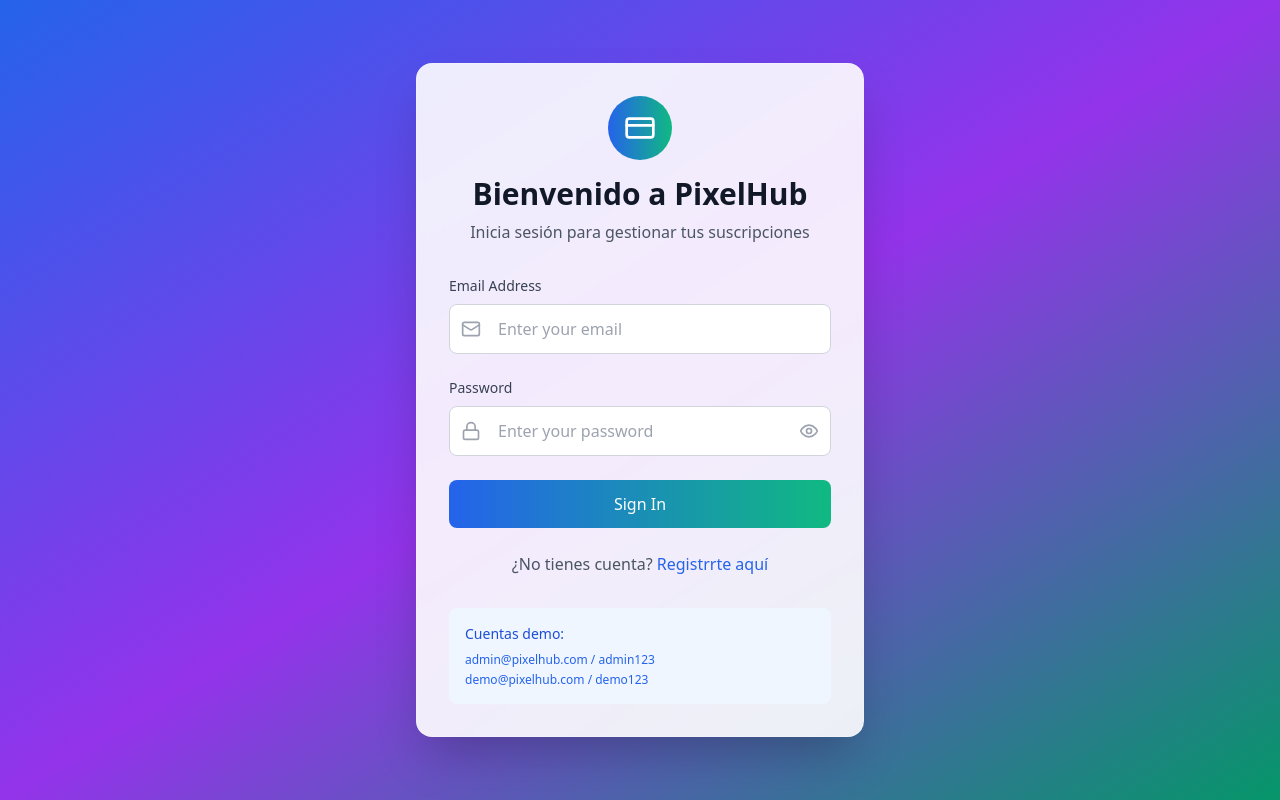
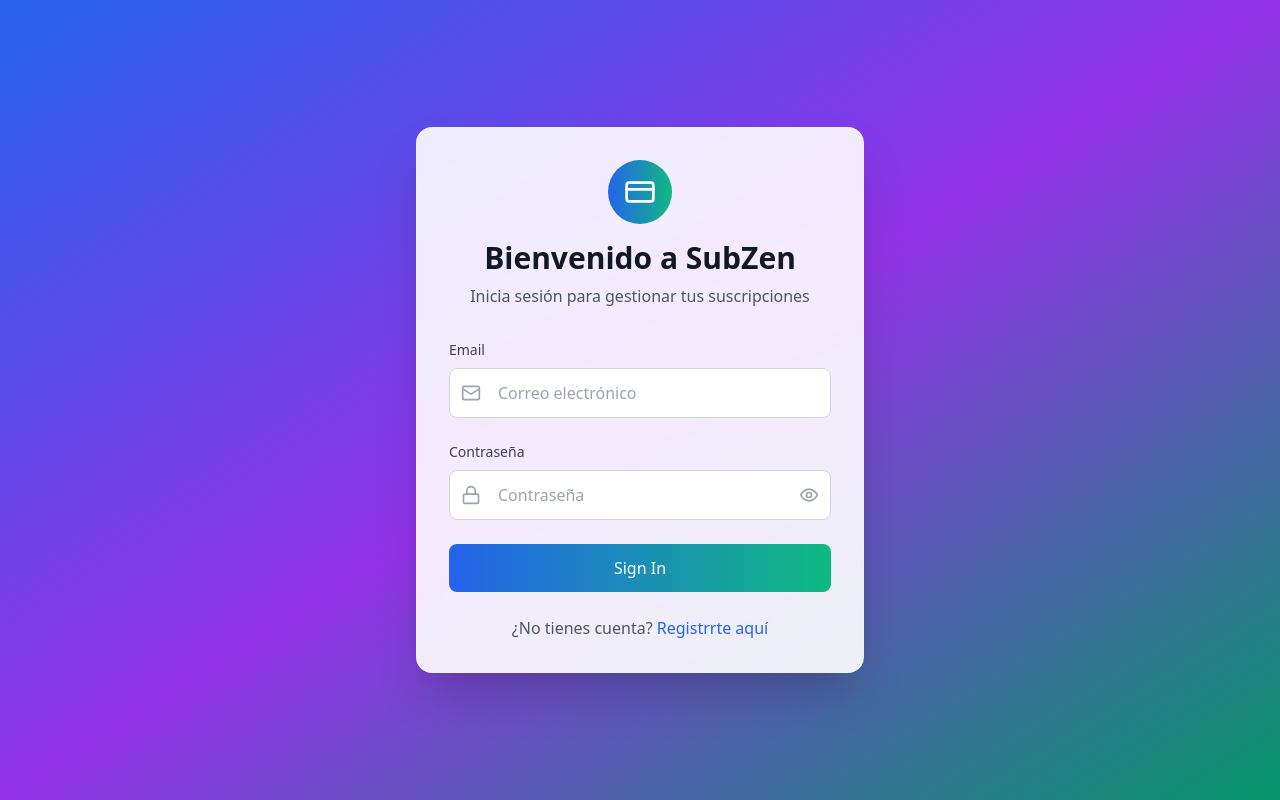
Before and after one commit to Dokarii/TercerMomento-PruebaTecnica, a React (Vite) app: page /login in a window 1280 px wide. Built offline with nearby package versions, Linux system fonts and the light colour scheme.

Commit message:
Se corrigen importaciones

```diff
--- a/src/pages/LoginPage.tsx
+++ b/src/pages/LoginPage.tsx
@@ -1,13 +1,13 @@
-import React, { useState } from 'react';
-import { Link, useNavigate } from 'react-router-dom';
-import { useAuth } from '../context/AuthContext';
-import { CreditCard, Mail, Lock, Eye, EyeOff } from 'lucide-react';
+import React, { useState } from "react";
+import { Link, useNavigate } from "react-router-dom";
+import { useAuth } from "../context/AuthContext";
+import { CreditCard, Mail, Lock, Eye, EyeOff } from "lucide-react";
 
 export const LoginPage: React.FC = () => {
-  const [email, setEmail] = useState('');
-  const [password, setPassword] = useState('');
+  const [email, setEmail] = useState("");
+  const [password, setPassword] = useState("");
   const [showPassword, setShowPassword] = useState(false);
-  const [error, setError] = useState('');
+  const [error, setError] = useState("");
   const [isLoading, setIsLoading] = useState(false);
   const { login } = useAuth();
   const navigate = useNavigate();
@@ -15,13 +15,13 @@ export const LoginPage: React.FC = () => {
   const handleSubmit = async (e: React.FormEvent) => {
     e.preventDefault();
     setIsLoading(true);
-    setError('');
+    setError("");
 
     const success = await login(email, password);
     if (success) {
-      navigate('/dashboard');
+      navigate("/dashboard");
     } else {
-      setError('Invalid credentials. Please try again.');
+      setError("Invalid credentials. Please try again.");
     }
     setIsLoading(false);
   };
@@ -34,8 +34,12 @@ export const LoginPage: React.FC = () => {
             <div className="bg-gradient-to-r from-blue-600 to-emerald-500 p-3 rounded-full w-16 h-16 mx-auto mb-4 flex items-center justify-center">
               <CreditCard className="h-8 w-8 text-white" />
             </div>
-            <h1 className="text-3xl font-bold text-gray-900 mb-2">Bienvenido a PixelHub</h1>
-            <p className="text-gray-600">Inicia sesión para gestionar tus suscripciones</p>
+            <h1 className="text-3xl font-bold text-gray-900 mb-2">
+              Bienvenido a SubZen
+            </h1>
+            <p className="text-gray-600">
+              Inicia sesión para gestionar tus suscripciones
+            </p>
           </div>
 
           {error && (
@@ -46,8 +50,11 @@ export const LoginPage: React.FC = () => {
 
           <form onSubmit={handleSubmit} className="space-y-6">
             <div>
-              <label htmlFor="email" className="block text-sm font-medium text-gray-700 mb-2">
-                Email Address
+              <label
+                htmlFor="email"
+                className="block text-sm font-medium text-gray-700 mb-2"
+              >
+                Email
               </label>
               <div className="relative">
                 <Mail className="absolute left-3 top-1/2 transform -translate-y-1/2 h-5 w-5 text-gray-400" />
@@ -57,25 +64,28 @@ export const LoginPage: React.FC = () => {
                   value={email}
                   onChange={(e) => setEmail(e.target.value)}
                   className="w-full pl-12 pr-4 py-3 border border-gray-300 rounded-lg focus:ring-2 focus:ring-blue-500 focus:border-transparent transition-all duration-200"
-                  placeholder="Enter your email"
+                  placeholder="Correo electrónico"
                   required
                 />
               </div>
             </div>
 
             <div>
-              <label htmlFor="password" className="block text-sm font-medium text-gray-700 mb-2">
-                Password
+              <label
+                htmlFor="password"
+                className="block text-sm font-medium text-gray-700 mb-2"
+              >
+                Contraseña
               </label>
               <div className="relative">
                 <Lock className="absolute left-3 top-1/2 transform -translate-y-1/2 h-5 w-5 text-gray-400" />
                 <input
-                  type={showPassword ? 'text' : 'password'}
+                  type={showPassword ? "text" : "password"}
                   id="password"
                   value={password}
                   onChange={(e) => setPassword(e.target.value)}
                   className="w-full pl-12 pr-12 py-3 border border-gray-300 rounded-lg focus:ring-2 focus:ring-blue-500 focus:border-transparent transition-all duration-200"
-                  placeholder="Enter your password"
+                  placeholder="Contraseña"
                   required
                 />
                 <button
@@ -83,7 +93,11 @@ export const LoginPage: React.FC = () => {
                   onClick={() => setShowPassword(!showPassword)}
                   className="absolute right-3 top-1/2 transform -translate-y-1/2 text-gray-400 hover:text-gray-600"
                 >
-                  {showPassword ? <EyeOff className="h-5 w-5" /> : <Eye className="h-5 w-5" />}
+                  {showPassword ? (
+                    <EyeOff className="h-5 w-5" />
+                  ) : (
+                    <Eye className="h-5 w-5" />
+                  )}
                 </button>
               </div>
             </div>
@@ -93,13 +107,13 @@ export const LoginPage: React.FC = () => {
               disabled={isLoading}
               className="w-full bg-gradient-to-r from-blue-600 to-emerald-500 text-white py-3 rounded-lg font-medium hover:from-blue-700 hover:to-emerald-600 focus:ring-2 focus:ring-blue-500 focus:ring-offset-2 disabled:opacity-50 disabled:cursor-not-allowed transition-all duration-200"
             >
-              {isLoading ? 'Signing in...' : 'Sign In'}
+              {isLoading ? "Signing in..." : "Sign In"}
             </button>
           </form>
 
           <div className="mt-6 text-center">
             <p className="text-gray-600">
-              ¿No tienes cuenta?{' '}
+              ¿No tienes cuenta?{" "}
               <Link
                 to="/register"
                 className="text-blue-600 hover:text-blue-700 font-medium transition-colors duration-200"
@@ -108,14 +122,6 @@ export const LoginPage: React.FC = () => {
               </Link>
             </p>
           </div>
-
-          <div className="mt-8 p-4 bg-blue-50 rounded-lg">
-            <p className="text-sm text-blue-700 font-medium mb-2">Cuentas demo:</p>
-            <div className="text-xs text-blue-600 space-y-1">
-              <div>admin@pixelhub.com / admin123</div>
-              <div>demo@pixelhub.com / demo123</div>
-            </div>
-          </div>
         </div>
       </div>
     </div>
```
